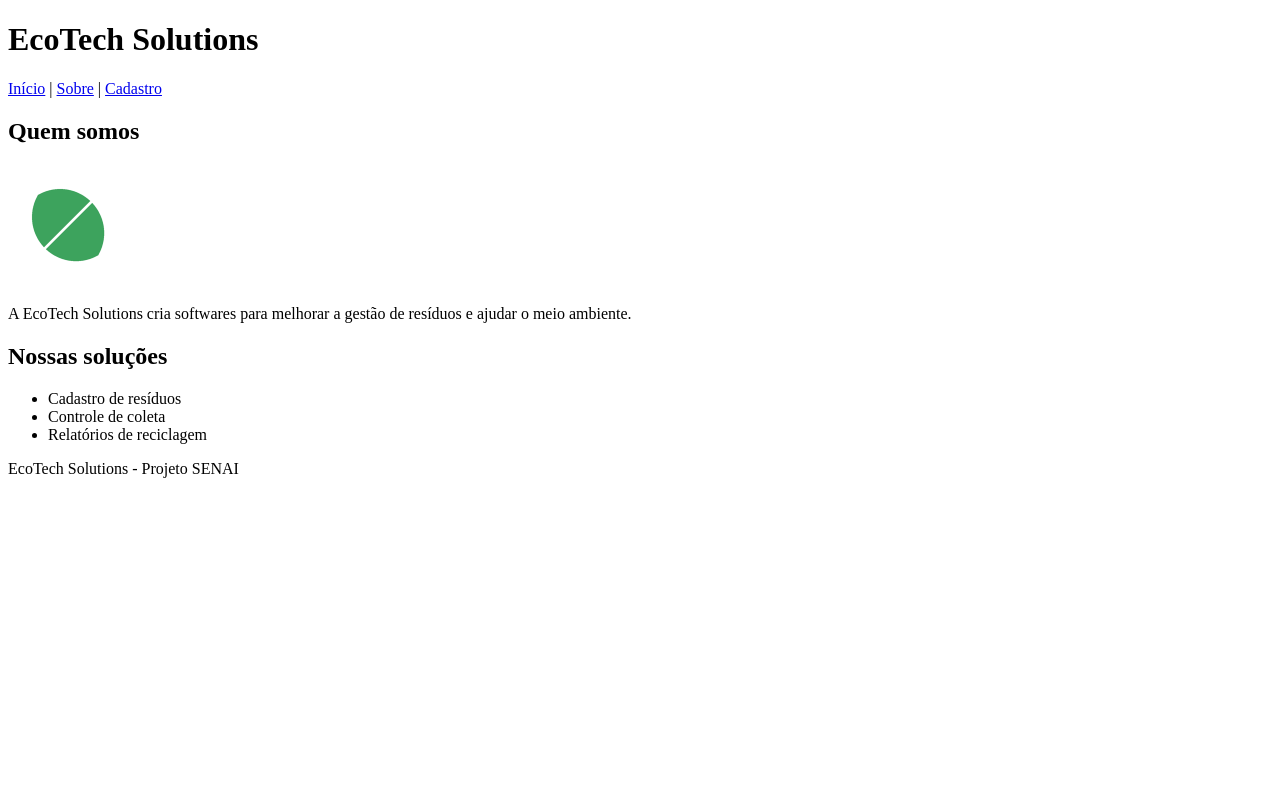
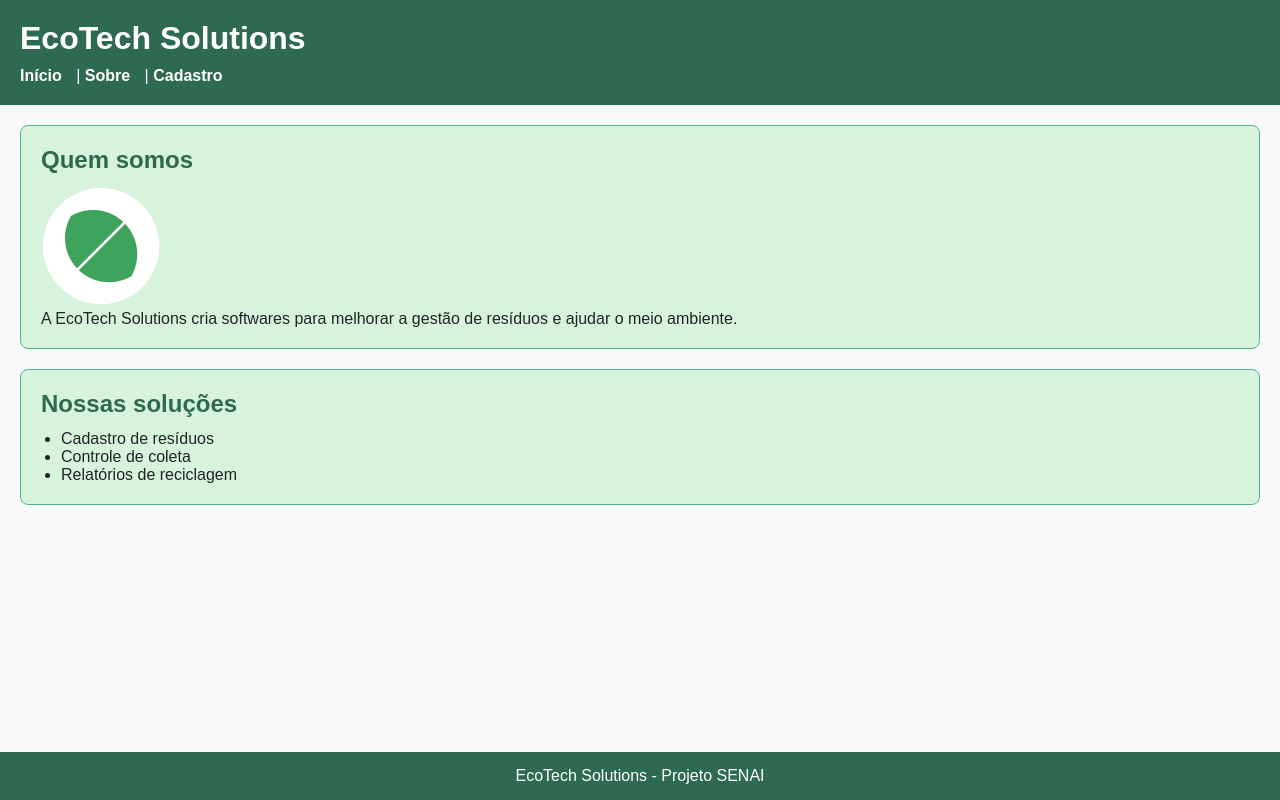
Before and after one commit to morales7-dev/ecotech-site, a plain HTML site: page index.html in a window 1280 px wide. Drawn offline with Linux system fonts and the light colour scheme.

Commit message:
Estilização completa do site com variaveis CSS

```diff
--- a/index.html
+++ b/index.html
@@ -3,6 +3,7 @@
 <head>
   <meta charset="UTF-8">
   <title>EcoTech Solutions</title>
+<link rel="stylesheet" href="style.css">
 </head>
 <body>
   <header>
--- /dev/null
+++ b/style.css
@@ -0,0 +1,79 @@
+
+:root {
+  --verde-floresta: #2D6A4F;
+  --verde-menta: #52B788;
+  --branco-neve: #F8F9FA;
+  --cinza-chumbo: #212529;
+  --verde-suave: #D8F3DC;
+}
+
+/* 2. Estilos Gerais */
+* {
+  box-sizing: border-box;
+  margin: 0;
+  padding: 0;
+}
+
+body {
+  background-color: var(--branco-neve);
+  color: var(--cinza-chumbo);
+  font-family: Arial, sans-serif;
+  display: flex;
+  flex-direction: column;
+  min-height: 100vh;
+}
+
+
+header {
+  background-color: var(--verde-floresta);
+  color: #ffffff;
+  padding: 20px;
+}
+
+header h1 {
+  margin-bottom: 10px;
+}
+
+nav a {
+  color: #ffffff;
+  text-decoration: none;
+  font-weight: bold;
+  margin-right: 10px;
+}
+
+nav a:hover {
+  color: var(--verde-suave);
+}
+
+
+main {
+  padding: 20px;
+  flex: 1;
+}
+
+section {
+  background-color: var(--verde-suave);
+  padding: 20px;
+  margin-bottom: 20px;
+  border-radius: 8px;
+  border: 1px solid var(--verde-menta);
+}
+
+section h2 {
+  color: var(--verde-floresta);
+  margin-bottom: 12px;
+}
+
+ul {
+  margin-left: 20px;
+  margin-top: 10px;
+}
+
+
+footer {
+  background-color: var(--verde-floresta);
+  color: #ffffff;
+  text-align: center;
+  padding: 15px;
+  margin-top: auto;
+}
```
Also changed, not shown: 1 other file.
